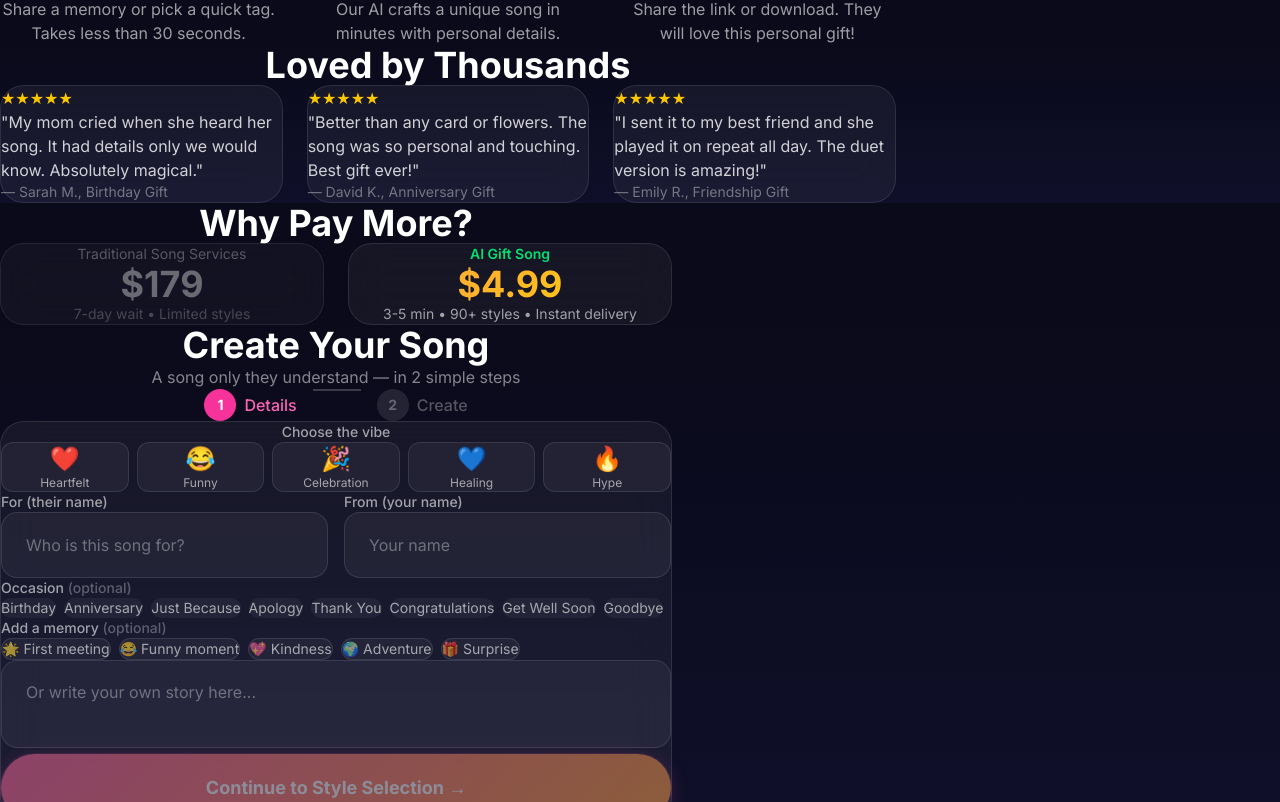
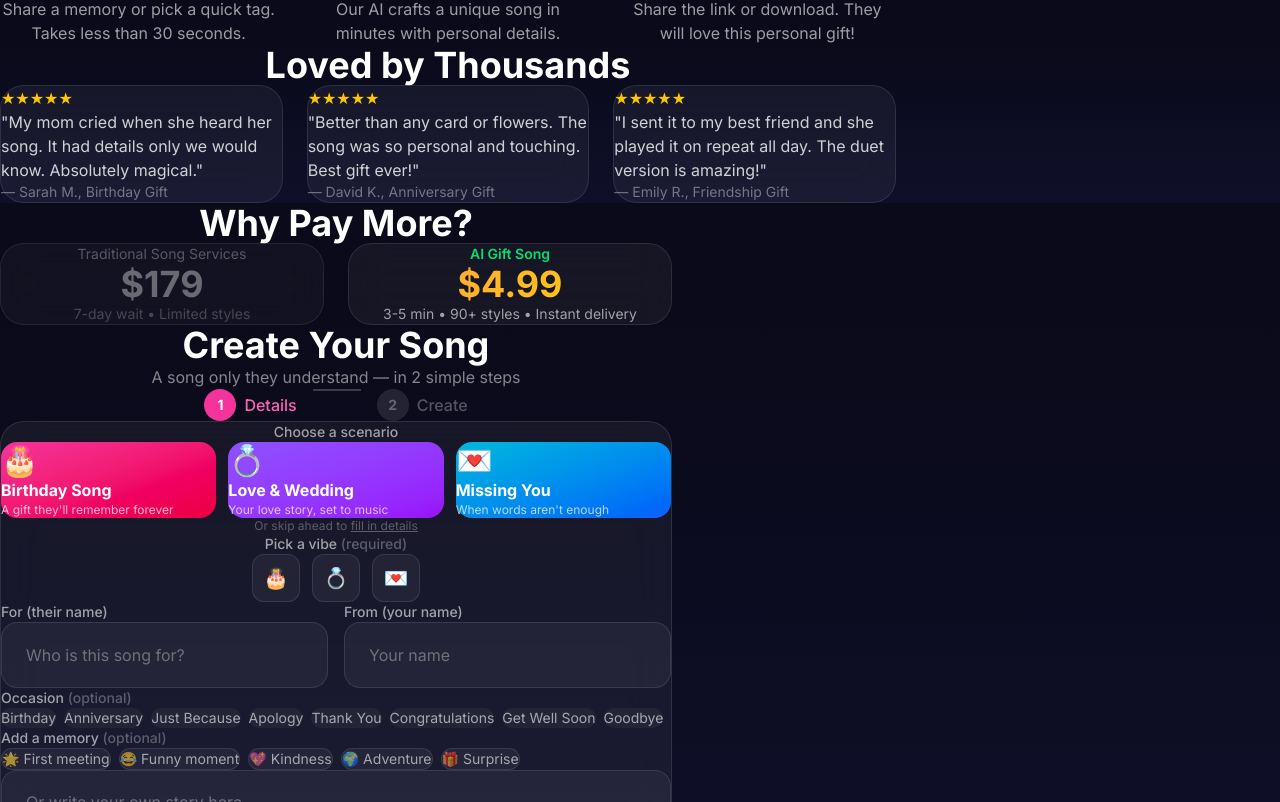
Before and after one commit to xiaohuzi-123/ai-gift-song, a React (Vite) app: page / in a window 1280 px wide. Shown: the part 935-1737 px from the top of the page. Built offline with nearby package versions, Linux system fonts and the light colour scheme.

Commit message:
feat: round 1 polish - env vars, OG tags, 3 scenarios, write-back button, remove fake data

```diff
--- a/api/create-order.js
+++ b/api/create-order.js
@@ -23,8 +23,8 @@ const CURRENCY = 'USD';
 
 // Helper function to get PayPal access token
 async function getAccessToken() {
-  const clientId = process.env.PAYPAL_CLIENT_ID || 'ASVmBXV9BvBOt6mkrAMdQzXpVvyBgvCc2cCBYdh0_RhCJwwoa3NjVmLuY2PZz-IN8Z5FWn6CVqLJ8N61';
-  const clientSecret = process.env.PAYPAL_SECRET || 'EC2msuov9Ejs3tzruofc1AcIVQQGPgXhHm-Fwv73OkWK7ofwSom9A6gUjiPDr0grHgIqM2J-Xj23mY2x';
+  const clientId = process.env.PAYPAL_CLIENT_ID;
+  const clientSecret = process.env.PAYPAL_SECRET;
   const baseUrl = process.env.USE_SANDBOX === 'true' ? SANDBOX_API : LIVE_API;
 
   if (!clientId || !clientSecret) {
--- a/api/generate.js
+++ b/api/generate.js
@@ -73,7 +73,7 @@ export default async function handler(req, res) {
       : undefined;
 
     // 5. Call Suno API via Evolink
-    const apiKey = process.env.SUNO_API_KEY || process.env.EVOLINK_API_KEY || 'sk-I89uPwlUSBk3ulPR3YzJZx9OPEBtZcR05NRKWWKgVqHWDhsL';
+    const apiKey = process.env.SUNO_API_KEY;
 
     if (!apiKey) {
       // If no API key, return mock response for development
--- a/src/App.jsx
+++ b/src/App.jsx
@@ -114,22 +114,22 @@ function App() {
     setStep('share');
   };
 
-  const handleRestart = () => {
+  const handleRestart = (options) => {
+    const autoFill = options?.autoFill || {};
     setStep('landing');
     setResultData(null);
-    setIsPaid(false); // Reset payment state on restart
-    setShareUrl(''); // Clear share URL
+    setIsPaid(false);
+    setShareUrl('');
     setFormData({
       emotion: '',
-      recipientName: '',
-      yourName: '',
+      recipientName: autoFill.recipientName || '',
+      yourName: autoFill.yourName || '',
       occasion: '',
       story: '',
       details: '',
       voiceType: '',
       songStyle: ''
     });
-    // Scroll to top
     window.scrollTo({ top: 0, behavior: 'smooth' });
   };
 
--- a/src/pages/Landing.jsx
+++ b/src/pages/Landing.jsx
@@ -1,12 +1,34 @@
 import { useState, useMemo } from 'react';
 import { getActiveHoliday, getHolidayCountdown } from '../utils/holidayDetector';
 
-const emotions = [
-  { id: 'heartfelt', name: 'Heartfelt', gradient: 'from-rose-400 to-pink-600', icon: '❤️' },
-  { id: 'funny', name: 'Funny', gradient: 'from-amber-400 to-orange-500', icon: '😂' },
-  { id: 'celebration', name: 'Celebration', gradient: 'from-violet-500 to-purple-600', icon: '🎉' },
-  { id: 'healing', name: 'Healing', gradient: 'from-cyan-400 to-blue-500', icon: '💙' },
-  { id: 'hype', name: 'Hype', gradient: 'from-red-500 to-orange-500', icon: '🔥' }
+const scenarios = [
+  {
+    id: 'birthday',
+    emoji: '🎂',
+    title: 'Birthday Song',
+    subtitle: "A gift they'll remember forever",
+    gradient: 'from-pink-500 to-rose-600',
+    emotion: 'celebration',
+    occasion: 'Birthday'
+  },
+  {
+    id: 'wedding',
+    emoji: '💍',
+    title: 'Love & Wedding',
+    subtitle: 'Your love story, set to music',
+    gradient: 'from-violet-500 to-purple-600',
+    emotion: 'heartfelt',
+    occasion: 'Wedding / Anniversary'
+  },
+  {
+    id: 'missing',
+    emoji: '💌',
+    title: 'Missing You',
+    subtitle: "When words aren't enough",
+    gradient: 'from-cyan-500 to-blue-600',
+    emotion: 'healing',
+    occasion: 'Thinking of You'
+  }
 ];
 
 const occasions = ['Birthday', 'Anniversary', 'Just Because', 'Apology', 'Thank You', 'Congratulations', 'Get Well Soon', 'Goodbye'];
@@ -49,6 +71,18 @@ function Landing({ formData, onStartCreation, onEmotionSelect, onFormSubmit }) {
     songStyle: formData.songStyle || 'pop'
   });
   const [formStep, setFormStep] = useState(0);
+
+  const handleScenarioClick = (scenario) => {
+    const element = document.getElementById('form-section');
+    setFormValues(prev => ({ ...prev, occasion: scenario.occasion }));
+    onEmotionSelect(scenario.emotion);
+    setLocalEmotion(scenario.emotion);
+    if (element) {
+      setTimeout(() => {
+        element.scrollIntoView({ behavior: 'smooth' });
+      }, 200);
+    }
+  };
 
   const handleEmotionClick = (emotionId) => {
     setLocalEmotion(emotionId);
@@ -105,18 +139,6 @@ function Landing({ formData, onStartCreation, onEmotionSelect, onFormSubmit }) {
           <p className="text-xl md:text-3xl text-white/80 font-light mt-8 max-w-2xl mx-auto leading-relaxed">
             {activeHoliday.subtitle}
           </p>
-
-          <div className="mt-8 flex flex-wrap justify-center gap-4 text-white/60">
-            <span className="flex items-center gap-2">
-              <span className="text-green-400">✓</span> 25,000+ songs created
-            </span>
-            <span className="flex items-center gap-2">
-              <span className="text-yellow-400">★</span> 4.8 rating
-            </span>
-            <span className="flex items-center gap-2">
-              <span className="text-pink-400">♥</span> From $4.99
-            </span>
-          </div>
 
           <button onClick={onStartCreation} className="mt-14 group">
             <span className="btn-cta inline-flex items-center gap-3">
@@ -229,34 +251,53 @@ function Landing({ formData, onStartCreation, onEmotionSelect, onFormSubmit }) {
 
           <div className="glass-card p-6 md:p-8">
 
-            {/* ============ STEP 1: Emotion + Names + Story ============ */}
+            {/* ============ STEP 1: Names + Story ============ */}
             {formStep === 0 && (
               <div className="space-y-6">
-                {/* Emotion Selection */}
+                {/* Scenario Cards */}
                 <div>
-                  <label className="block text-sm font-medium text-white/60 mb-3 text-center">Choose the vibe</label>
-                  <div className="grid grid-cols-5 gap-2">
-                    {emotions.map((emotion) => (
+                  <label className="block text-sm font-medium text-white/60 mb-3 text-center">Choose a scenario</label>
+                  <div className="grid grid-cols-1 sm:grid-cols-3 gap-3">
+                    {scenarios.map((scenario) => (
                       <button
-                        key={emotion.id}
-                        onClick={() => handleEmotionClick(emotion.id)}
-                        className={`p-3 rounded-xl transition-all duration-300 text-center ${
-                          selectedEmotion === emotion.id
-                            ? 'bg-gradient-to-br ' + emotion.gradient + ' shadow-lg scale-105'
+                        key={scenario.id}
+                        onClick={() => handleScenarioClick(scenario)}
+                        className={`relative p-4 rounded-2xl transition-all duration-300 text-left bg-gradient-to-br ${scenario.gradient} hover:scale-105 hover:shadow-xl hover:shadow-pink-500/20`}
+                      >
+                        <span className="text-3xl block mb-2">{scenario.emoji}</span>
+                        <div className="font-bold text-white text-base">{scenario.title}</div>
+                        <div className="text-white/70 text-xs mt-1">{scenario.subtitle}</div>
+                      </button>
+                    ))}
+                  </div>
+                  <p className="text-center text-white/30 text-xs mt-3">Or skip ahead to <button onClick={() => document.getElementById('names-section')?.scrollIntoView({ behavior: 'smooth' })} className="underline hover:text-white/50">fill in details</button></p>
+                </div>
+
+                {/* Vibe fallback */}
+                <div>
+                  <label className="block text-sm font-medium text-white/60 mb-2 text-center">
+                    Pick a vibe <span className="text-white/30">(required)</span>
+                  </label>
+                  <div className="flex justify-center gap-3">
+                    {scenarios.map((s) => (
+                      <button
+                        key={s.id}
+                        onClick={() => handleEmotionClick(s.emotion)}
+                        className={`w-12 h-12 rounded-xl flex items-center justify-center text-xl transition-all duration-300 ${
+                          selectedEmotion === s.emotion
+                            ? `bg-gradient-to-br ${s.gradient} shadow-lg scale-110`
                             : 'bg-white/5 hover:bg-white/10 border border-white/10'
                         }`}
+                        title={s.title}
                       >
-                        <span className="text-2xl">{emotion.icon}</span>
-                        <span className={`block text-xs mt-1 ${selectedEmotion === emotion.id ? 'text-white' : 'text-white/60'}`}>
-                          {emotion.name}
-                        </span>
+                        {s.emoji}
                       </button>
                     ))}
                   </div>
                 </div>
 
                 {/* Names */}
-                <div className="grid grid-cols-2 gap-4">
+                <div id="names-section" className="grid grid-cols-2 gap-4">
                   <div>
                     <label className="block text-sm font-medium text-white/60 mb-2">For (their name)</label>
                     <input
--- a/src/pages/Result.jsx
+++ b/src/pages/Result.jsx
@@ -22,9 +22,8 @@ const defaultSecrets = [
   { text: "The inside joke from your details", label: "Inside Joke" }
 ];
 
-// PayPal Client ID - Replace with your actual PayPal Business Client ID
-// For testing, use sandbox client ID: https://developer.paypal.com/docs/subscriptions/integration/test/
-const PAYPAL_CLIENT_ID = 'ASVmBXV9BvBOt6mkrAMdQzXpVvyBgvCc2cCBYdh0_RhCJwwoa3NjVmLuY2PZz-IN8Z5FWn6CVqLJ8N61';
+// PayPal Client ID loaded from environment variable
+const PAYPAL_CLIENT_ID = import.meta.env.VITE_PAYPAL_CLIENT_ID || '';
 
 const PREVIEW_DURATION = 40; // 40 seconds preview
 const FULL_PRICE = 4.99;
--- a/vite.config.js
+++ b/vite.config.js
@@ -115,5 +115,8 @@ export default defineConfig({
   plugins: [react(), tailwindcss(), mockApiPlugin()],
   server: {
     port: 5173
+  },
+  define: {
+    'import.meta.env.VITE_PAYPAL_CLIENT_ID': JSON.stringify(process.env.VITE_PAYPAL_CLIENT_ID || '')
   }
 })
```
Also changed, not shown: index.html (+13 -0 lines), src/pages/SharePage.jsx (+50 -3 lines), public/og-image.png (added).
